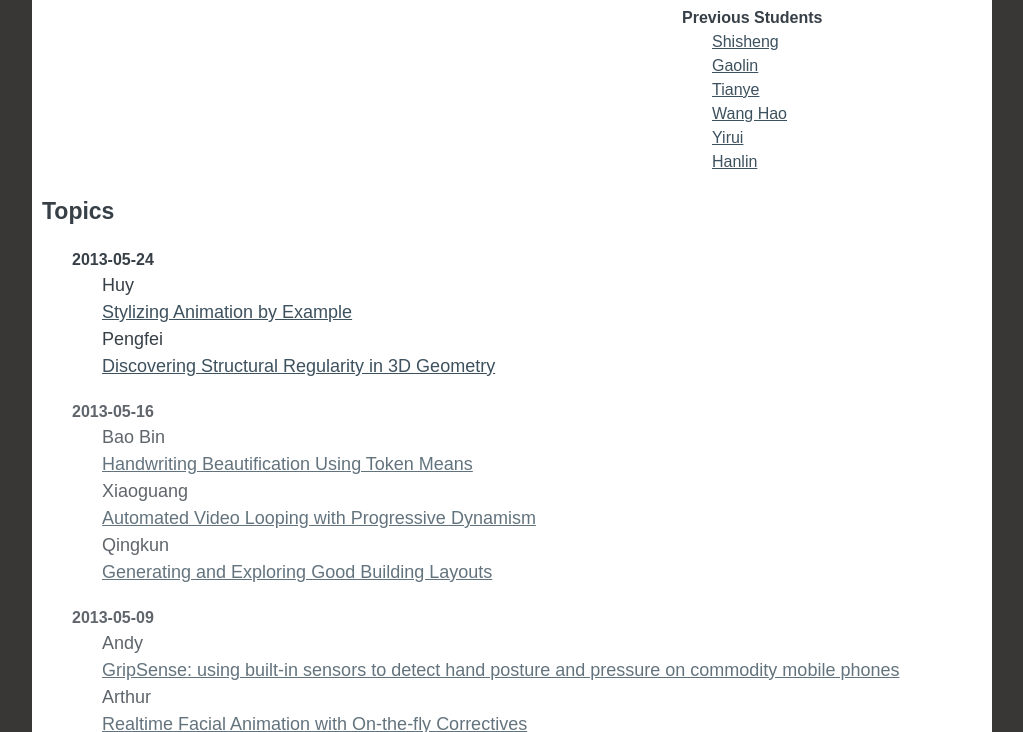
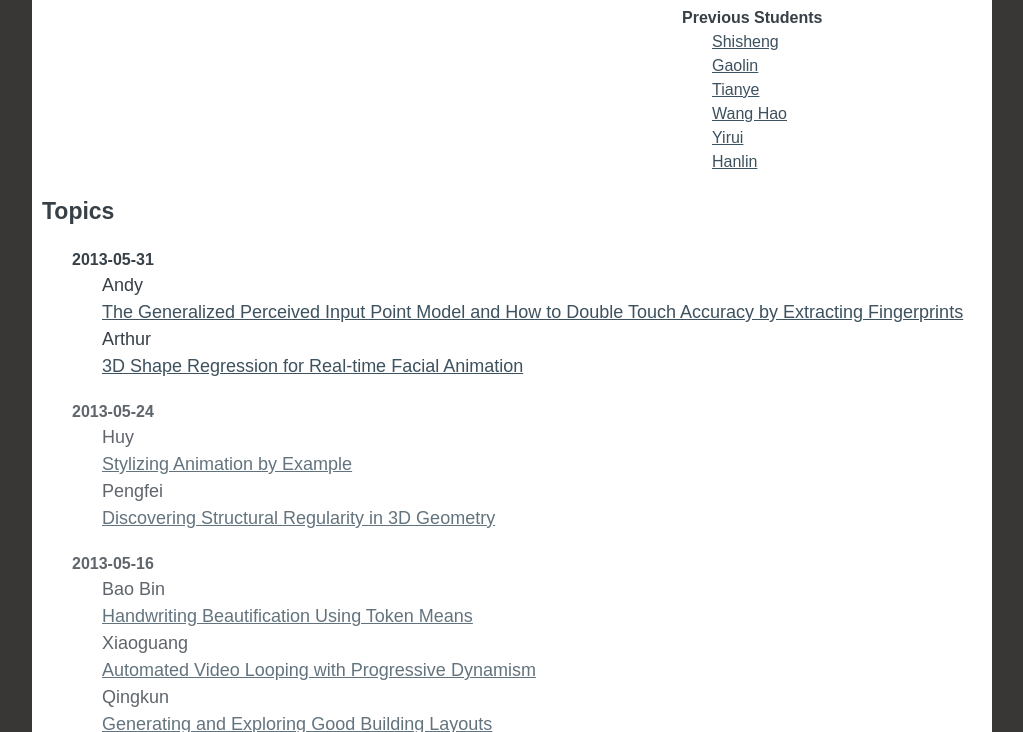
Before and after one commit to andyli/ResearchSeminar, a plain HTML site: page index.html in a window 1280 px wide. Shown: the part 455-1187 px from the top of the page, without its empty margins (128-1151 px from the left). Drawn offline with nearby package versions, Linux system fonts and the light colour scheme.

Commit message:
updated for 2013-05-31

```diff
--- a/index.html
+++ b/index.html
@@ -80,6 +80,19 @@
 	<div class="topics grid_12 clearfix">
 		<h2>Topics</h2>
 		<ol id="seminar-items">
+            <li>
+                <h3>2013-05-31</h3>
+                <ul class="presents">
+                    <li>
+                        <div class="presenter">Andy</div>
+                        <div class="paper"><a href="http://dl.acm.org/citation.cfm?id=1753413">The Generalized Perceived Input Point Model and How to Double Touch Accuracy by Extracting Fingerprints</a></div>
+                    </li>
+                    <li>
+                        <div class="presenter">Arthur</div>
+                        <div class="paper"><a href="http://kunzhou.net/2013/vface.pdf">3D Shape Regression for Real-time Facial Animation</a></div>
+                    </li>
+                </ul>
+            </li>
             <li>
                 <h3>2013-05-24</h3>
                 <ul class="presents">
```
